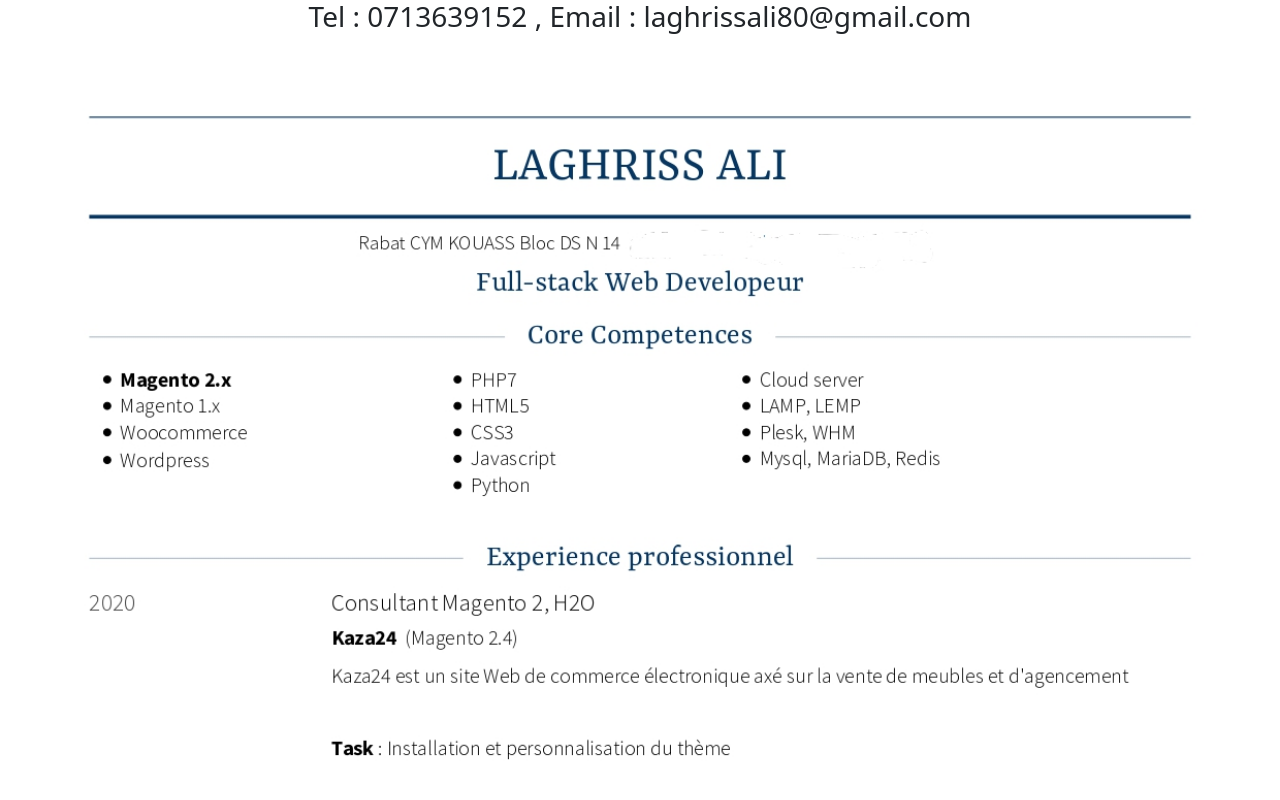
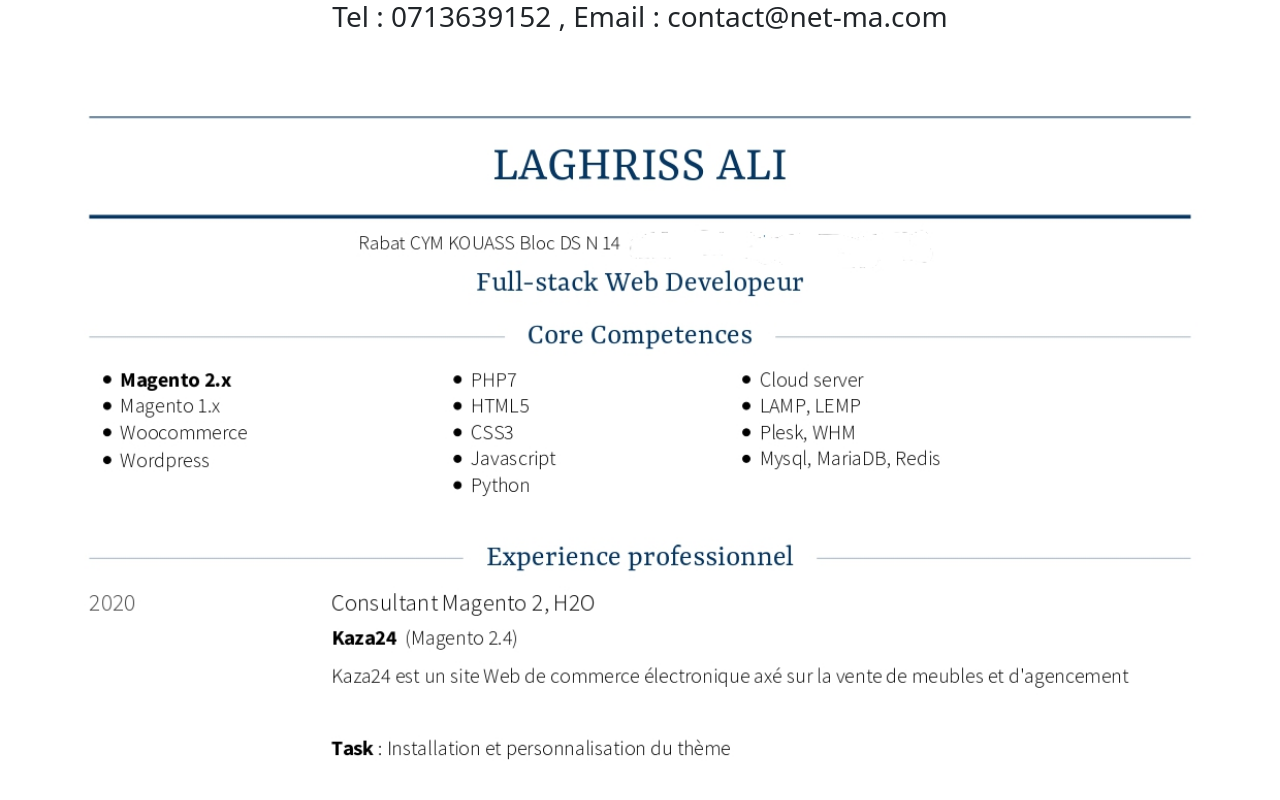
Before and after one commit to laghrissali/laghrissali.github.io, a plain HTML site: page index.html in a window 1280 px wide. Shown: the top 800 px of the page. Drawn offline with nearby package versions, Linux system fonts and the light colour scheme.

Commit message:
Update index.html

```diff
--- a/index.html
+++ b/index.html
@@ -11,7 +11,7 @@
     <title>Tel : 0713639152 , Email : laghrissali80@gmail.com</title>
   </head>
   <body>
-    <h3 class="text-center">Tel : 0713639152 , Email : laghrissali80@gmail.com</h3>
+    <h3 class="text-center">Tel : 0713639152 , Email : contact@net-ma.com</h3>
     <img width="100%" src="Cv-laghriss_ali_page-0001.jpg"/>
     <img width="100%" src="Cv-laghriss_ali_page-0002.jpg"/>
 
```
